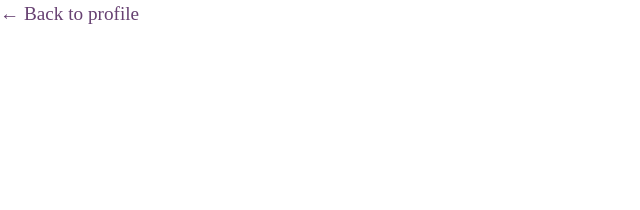
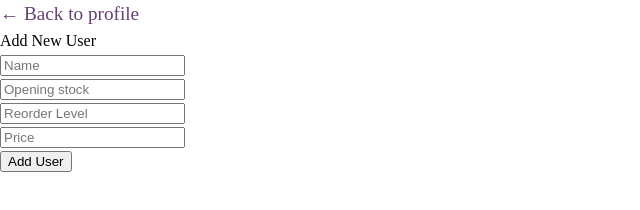
Before and after one commit to KMaina/Store-manager, a plain HTML site: page UI/new_product.html in a window 1280 px wide. Shown: the whole page, without its empty margins (0-640 px from the left). Drawn offline with Linux system fonts and the light colour scheme.

Commit message:
[Feature #161198304] Added markup for the form

```diff
--- a/UI/new_product.html
+++ b/UI/new_product.html
@@ -10,5 +10,19 @@
 </head>
 <body>
     <p><a href="product_overview.html" class='back-arrow'>&larr; Back to profile</a></p>
+    <div class="main-wrapper">
+            <div class="form-flex">
+                <div class="form-content">
+                    <h1>Add New User</h1>
+                    <form action="">
+                        <p><input type="text" placeholder='Name' class="form-text"></p>
+                        <p><input type="text" placeholder='Opening stock' class="form-text"></p>
+                        <p><input type="text" placeholder='Reorder Level' class="form-text"></p>
+                        <p><input type="text" placeholder='Price' class="form-text"></p>
+                        <p><input type="submit" value="Add User" class='submit'></p>
+                    </form>
+                </div>
+            </div>
+    </div>
 </body>
 </html>
```
